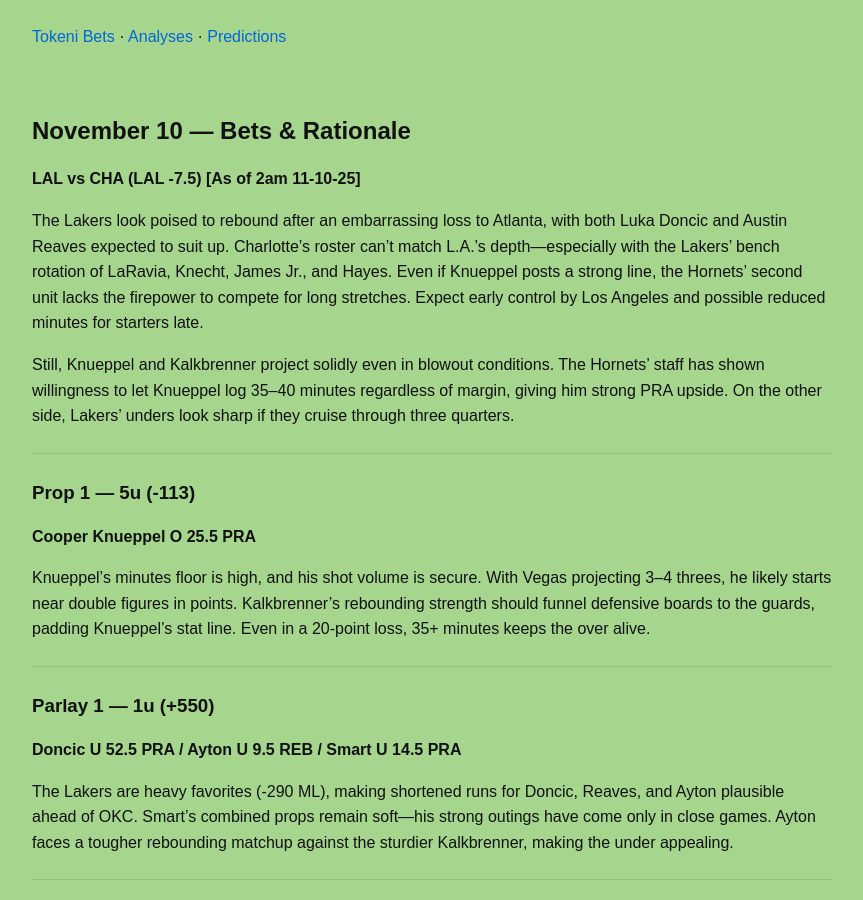
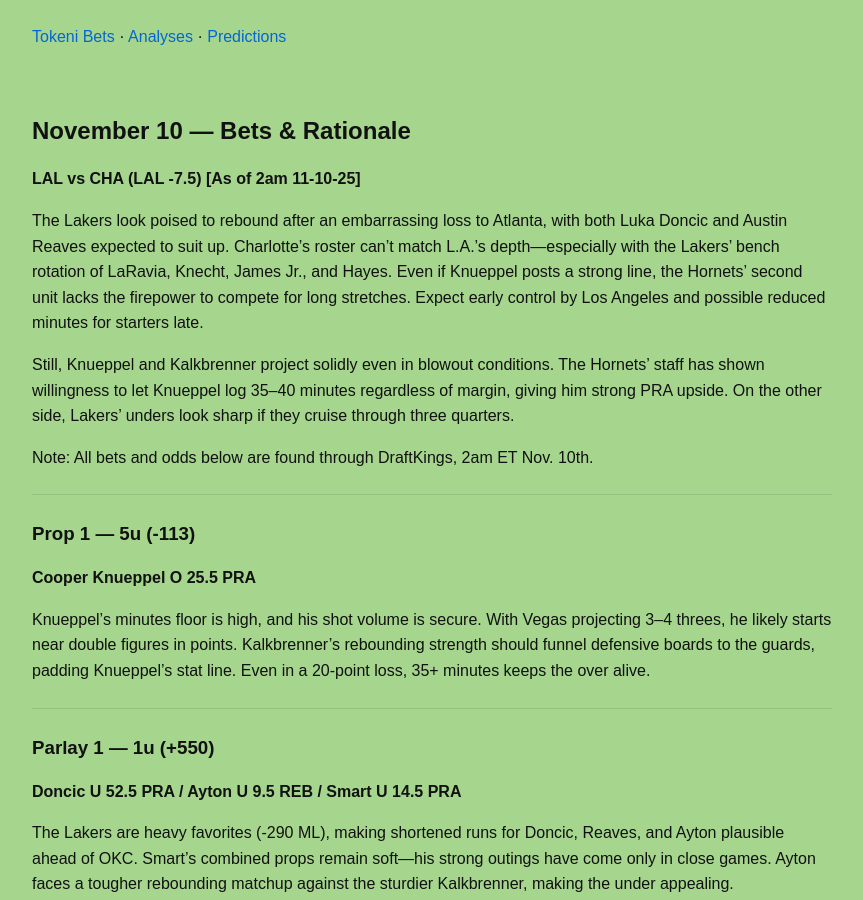
Before and after one commit to tokenibets/tokenibets.github.io, a Jekyll site: the page built from _posts/predictions/2025-11-10-predictions-lakers-hornets.md, in a window 1280 px wide and 900 px high. Shown: the whole window, without its empty margins (208-1071 px from the left). Built offline with Jekyll 4.4.1, drawn with Linux system fonts in a browser that asks for light colours.

Commit message:
Update 2025-11-10-predictions-lakers-hornets.md

```diff
--- a/_posts/predictions/2025-11-10-predictions-lakers-hornets.md
+++ b/_posts/predictions/2025-11-10-predictions-lakers-hornets.md
@@ -14,6 +14,8 @@ categories: [predictions]
 The Lakers look poised to rebound after an embarrassing loss to Atlanta, with both Luka Doncic and Austin Reaves expected to suit up. Charlotte’s roster can’t match L.A.’s depth—especially with the Lakers’ bench rotation of LaRavia, Knecht, James Jr., and Hayes. Even if Knueppel posts a strong line, the Hornets’ second unit lacks the firepower to compete for long stretches. Expect early control by Los Angeles and possible reduced minutes for starters late.
 
 Still, Knueppel and Kalkbrenner project solidly even in blowout conditions. The Hornets’ staff has shown willingness to let Knueppel log 35–40 minutes regardless of margin, giving him strong PRA upside. On the other side, Lakers’ unders look sharp if they cruise through three quarters.
+
+Note: All bets and odds below are found through DraftKings, 2am ET Nov. 10th.
 
 ---
 
```
